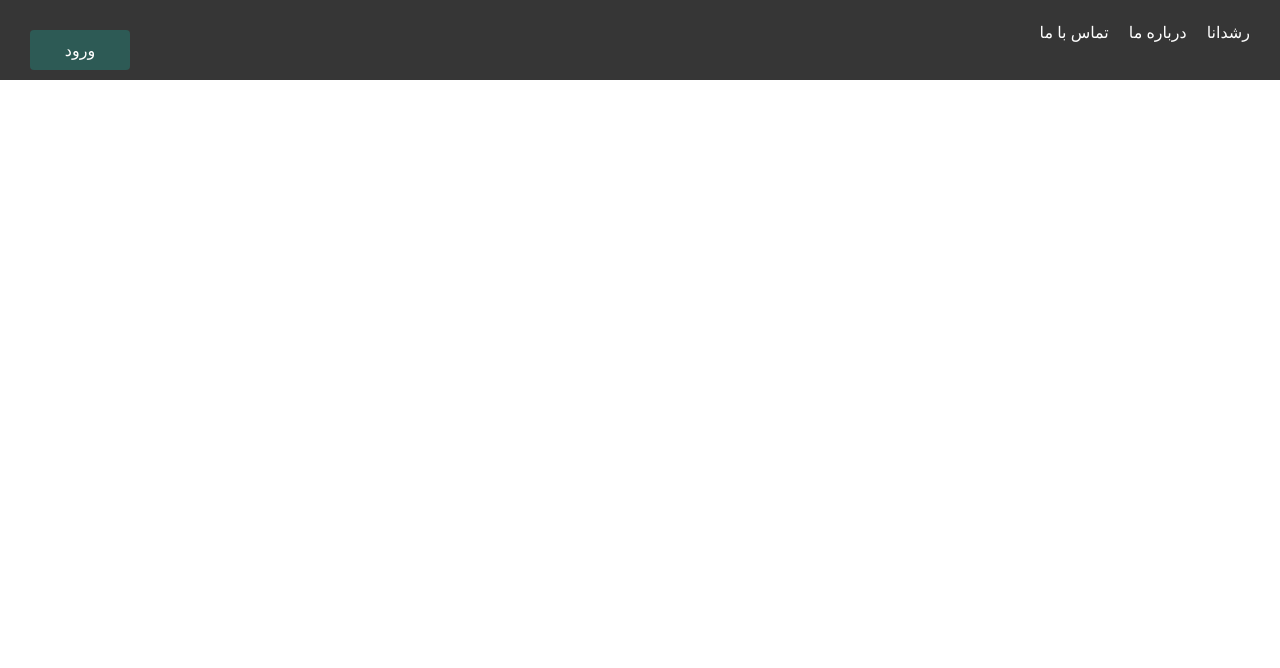
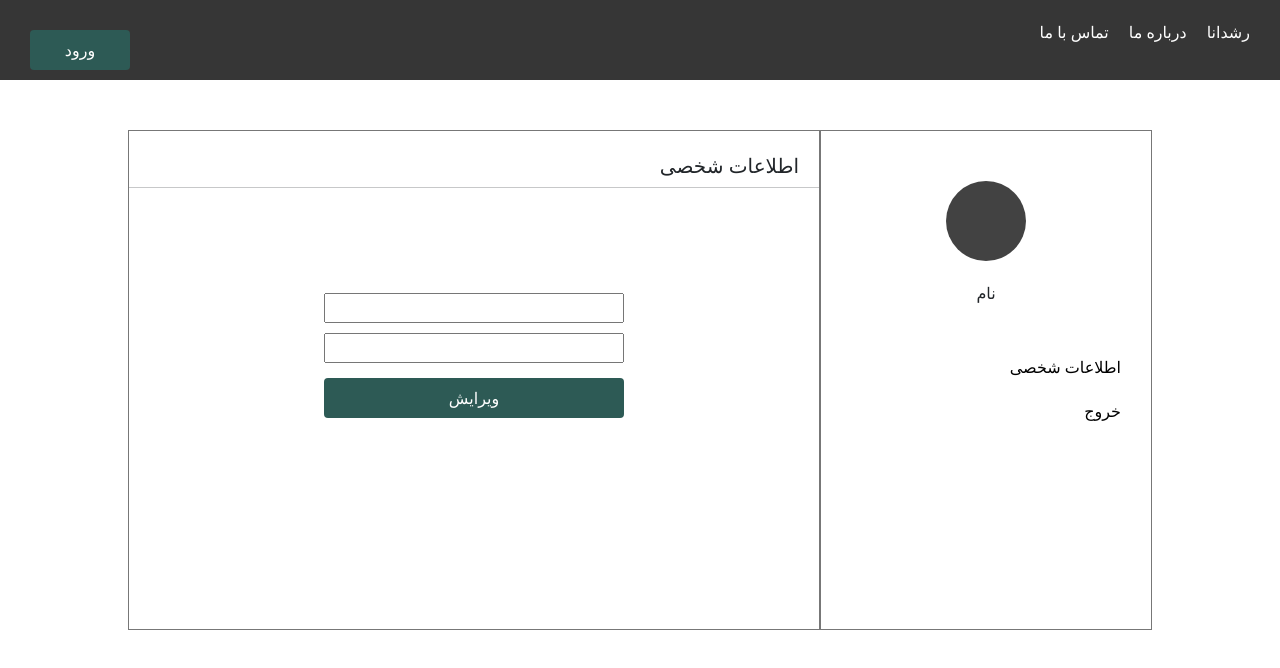
Before and after one commit to Farzanerfani/react-course-manager, a React (Create React App) app: page /profile in a window 1280 px wide. Shown: the top 668 px of the page. Built offline with nearby package versions, Linux system fonts and the light colour scheme.

Commit message:
profiledesign

```diff
--- a/src/App.js
+++ b/src/App.js
@@ -25,6 +25,8 @@ const App=()=> {
      <Routes>
        <Route path='/login' element={<Login/>}/>
        <Route path='/' element={<Home/>}/>
+       <Route path='/profile' element={<Profile/>}/>
+
 
      </Routes>
 
--- a/src/pages/index.js
+++ b/src/pages/index.js
@@ -1,4 +1,4 @@
 import  Login from './login';
 import  Home from './home';
-import Profile from './profile'
+import Profile from './profile';
 export {Login,Home,Profile};
--- a/src/pages/profile/index.js
+++ b/src/pages/profile/index.js
@@ -1,2 +1,2 @@
-import Profile from './profile'
+import Profile from './profile';
 export default Profile;
--- a/src/pages/profile/profile.css
+++ b/src/pages/profile/profile.css
@@ -0,0 +1,70 @@
+.container-profile{
+    display: flex;
+    justify-content: center;
+    width: 80%;
+    height: 500px;
+    margin: 0 auto;
+    margin-top: 50px;
+}
+.boxa{
+    flex-grow: 3;
+    border: 1px solid rgb(119, 119, 119);
+    flex-direction: column;
+
+}
+.boxb{
+    display: flex;
+    flex-direction: column;
+    flex-grow: 1;
+    border: 1px solid rgb(119, 119, 119);
+
+}
+.img{
+    background-color: rgb(66, 66, 66);
+    width: 80px;
+    height: 80px;
+    border-radius: 50%;
+    margin: 0 auto;
+    margin-top: 50Px;
+}
+.info{
+    text-align: end;
+    height: 30px;
+    padding: 20px;
+    font-size: 20px;
+}
+.profile{
+    display: flex;
+    flex-direction: column;
+    justify-content: center;
+    align-items: center;
+    margin-top: 100px;
+
+}
+.profile input{
+    width: 300px;
+    margin: 5px;
+}
+.profile button{
+    margin-top: 10px;
+    width: 300PX;
+    height: 40PX;
+    color: white;
+    background-color: rgb(45, 90, 85);
+    border: none;
+
+}
+.center{
+    margin: 20px;
+    text-align: center;
+}
+.menu ul li{
+    list-style-type: none;
+    color: black;
+    text-align: end;
+    padding: 10px;
+    margin-left: 0;
+    margin-right: 0;
+
+
+}
--- a/src/pages/profile/profile.js
+++ b/src/pages/profile/profile.js
@@ -1,8 +1,63 @@
+import { useState } from 'react';
+import {Button} from 'react-bootstrap';
+import axios from 'axios';
 import './profile.css'
 const Profile=()=>{
+    const [user , setUser]=useState('');
+    const token=localStorage.getItem('token');
+
+    const GetData=async()=>{
+        await axios({
+          method:'GET',
+          url:'http://185.204.197.151:8000/api/v1/getuser',
+        }).then((res)=>{
+          console.log('res',res.data)
+          setUser(res.data)
+        }).catch((err)=>{
+          console.log('err',err)
+        }).finally(()=>{
+          console.log('finally')
+
+        })
+      }
+      const UpdateData=async(id)=>{
+        console.log(id)
+        await axios({
+          method:'put',
+          url:'http://185.204.197.151:8000/api/v1/updateuser' + id
+        }).then(res=>{
+          console.log('res',res)
+        }).catch(err=>{
+          console.log('err',err)
+        })
+      }
     return(
-        <div>
-            profile
+        <div className='container-profile'>
+            <div className='boxa'>
+                <div className='info'>
+                    اطلاعات شخصی
+                </div>
+                <hr></hr>
+                <div className='profile'>
+                    <input/>
+                    <input/>
+                    <Button>
+                     ویرایش
+                    </Button>
+                        </div>
+
+            </div>
+            <div className='boxb'>
+            <div className='img'>
+            </div>
+            <div className='center'>نام</div>
+            <div className='menu'>
+                <ul>
+                    <li>اطلاعات شخصی</li>
+                    <li>خروج</li>
+                </ul>
+            </div>
+            </div>
         </div>
     )
 }
```
Also changed, not shown: src/pages/login/login.js (+7 -5 lines).
